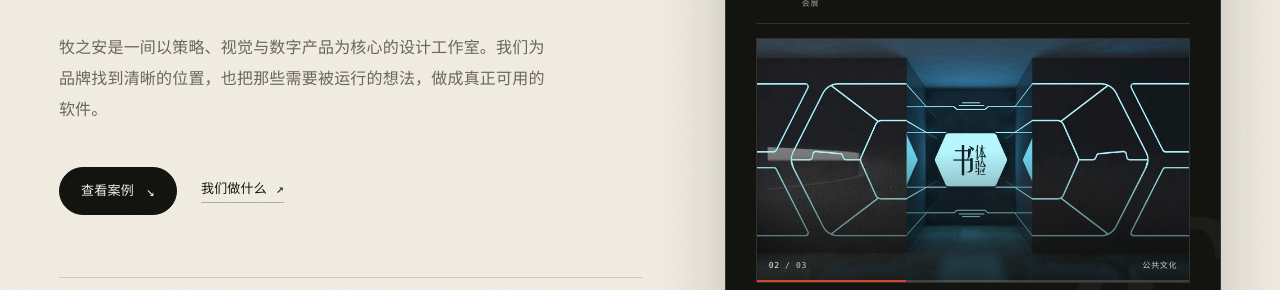
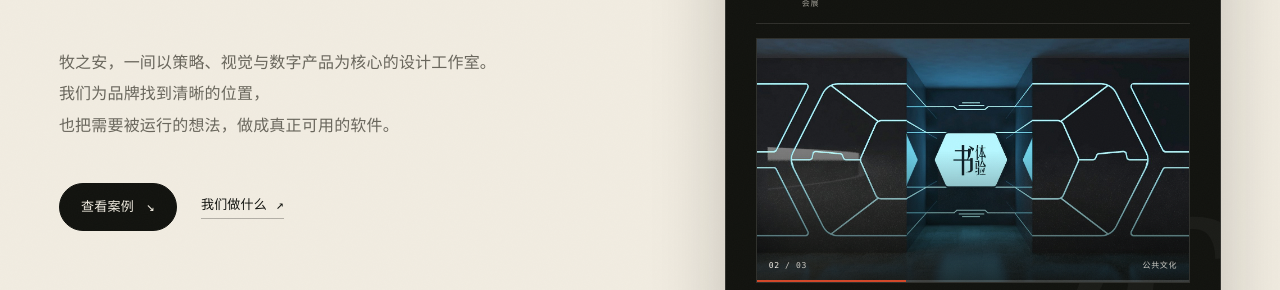
Before and after one commit to muzhian-studio/muzhian-site, an Astro site: page / in a window 1280 px wide. Shown: the part 483-773 px from the top of the page. Built offline with nearby package versions, Linux system fonts and the light colour scheme; Astro itself is replaced by a stand-in of ours.

Commit message:
Refine homepage lead copy and line breaks

```diff
--- a/src/data/site.json
+++ b/src/data/site.json
@@ -4,7 +4,7 @@
   "siteName": "牧之安 MUZHIAN",
   "heroLine": "设计，让品牌",
   "heroEmphasis": "有处安放。",
-  "heroLead": "牧之安是一间以策略、视觉与数字产品为核心的设计工作室。我们为品牌找到清晰的位置，也把那些需要被运行的想法，做成真正可用的软件。",
+  "heroLead": "牧之安，一间以策略、视觉与数字产品为核心的设计工作室。\n我们为品牌找到清晰的位置，\n也把需要被运行的想法，做成真正可用的软件。",
   "availability": "2026 · 接受新的品牌与数字项目",
   "seoTitle": "牧之安 MUZHIAN｜品牌、视觉与数字产品设计工作室 · 上海",
   "seoDescription": "牧之安（上海）文化创意有限公司，一间以策略、视觉与数字产品为核心的设计工作室。品牌、视觉、数字体验，以及设计驱动的软件。"
--- a/src/styles/global.css
+++ b/src/styles/global.css
@@ -736,12 +736,13 @@ h2 {
 }
 
 .hero-lead {
-  max-width: 32em;
+  max-width: 36em;
   margin-top: clamp(26px, 3vw, 36px);
   font-size: clamp(15px, 1.25vw, 17px);
   line-height: 1.95;
   color: var(--muted);
   text-wrap: pretty;
+  white-space: pre-line;
 }
 
 .hero-lead strong {
```
